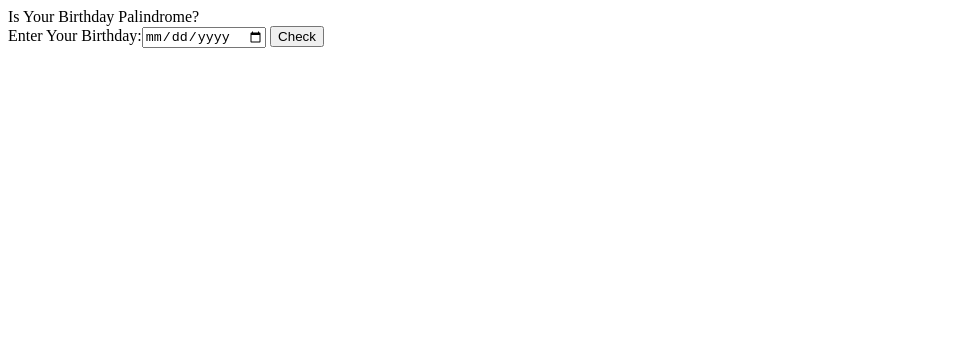
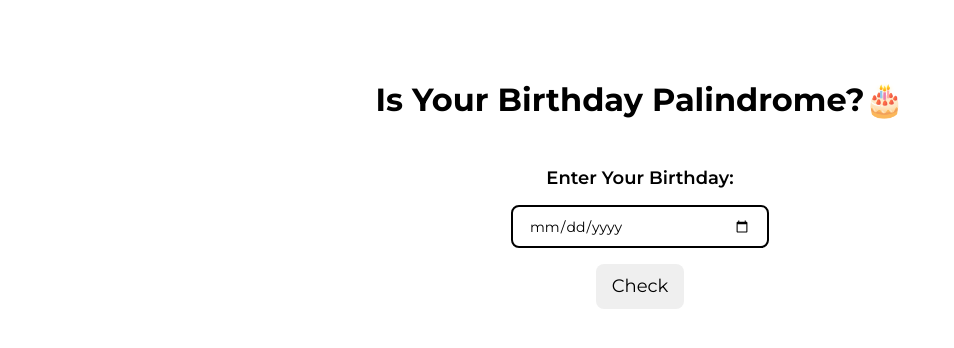
Before and after one commit to NavyaAg/palindrome-bdays, a plain HTML site: page index.html in a window 1280 px wide. Shown: the whole page, without its empty margins (0-954 px from the left). Drawn offline with Linux system fonts and the light colour scheme.

Commit message:
stylesheet added

```diff
--- a/index.html
+++ b/index.html
@@ -4,16 +4,24 @@
     <meta http-equiv="X-UA-Compatible" content="IE=edge">
     <meta name="viewport" content="width=device-width, initial-scale=1.0">
     <title>Palindrome Birthday</title>
+    <link rel="stylesheet" href="style.css">
+
+     <!--Google font stylesheets-->
+    <link rel="preconnect" href="https://fonts.googleapis.com">
+    <link rel="preconnect" href="https://fonts.gstatic.com" crossorigin>
+    <link href="https://fonts.googleapis.com/css2?family=Montserrat:wght@400;500;600;700&display=swap" rel="stylesheet">
 </head>
 <body>
     <main>
-        <header>Is Your Birthday Palindrome?</header>
+        <header><h1>Is Your Birthday Palindrome?🎂</h1></header>
+        <section>
+            <label class="input-label">Enter Your Birthday:</label>
+            <input type="date" name="" id="date">
+            <button class="isBday">Check</button>
+            <p class="message"></p>
+        </section>
     </main>
-    <section>
-        <label>Enter Your Birthday:<input type="date" name="" id="date"></label>
-        <button class="isBday">Check</button>
-        <p class="message"></p>
-    </section>
+
     <script src="./index.js"></script>
 </body>
 </html>
--- a/index.js
+++ b/index.js
@@ -216,13 +216,13 @@ function generateDateFormats(date){
         const [ctr2, prevDate] = getPreviousPalindromeDate(date);
 
         if (ctr1 > ctr2) {
-    output.innerText = `The nearest palindrome date is ${prevDate.day}-${prevDate.month}-${prevDate.year}, you missed by ${ctr2} days.`;
+    output.innerText = `The nearest palindrome date is ${prevDate.day}-${prevDate.month}-${prevDate.year}, you missed by ${ctr2} days.🙁`;
         } else {
-          output.innerText = `The nearest palindrome date is ${nextDate.day}-${nextDate.month}-${nextDate.year}, you missed by ${ctr1} days.`;
+          output.innerText = `The nearest palindrome date is ${nextDate.day}-${nextDate.month}-${nextDate.year}, you missed by ${ctr1} days.🙁`;
         }
 
       } else {
-        output.innerText = 'Yay! Your birthday is palindrome!';
+        output.innerText = 'Yay! Your birthday is palindrome!🎉';
       }
     }
   }
--- /dev/null
+++ b/style.css
@@ -0,0 +1,54 @@
+*{
+    padding: 0;
+    margin: 0;
+    box-sizing: border-box;
+    font-family: 'Montserrat', sans-serif;
+}
+main{
+    margin: 4rem auto 7rem;
+
+    text-align: center;
+}
+
+h1{
+    display: block;
+    padding: 1rem;
+    margin:2rem
+
+}
+
+.input-label{
+    display: block;
+    font-size: large;
+    font-weight: 600;
+}
+
+#date{
+    font-size: 14px;
+    outline: #fff;
+    padding: 0.6rem 1rem;
+    margin: 1rem;
+    border: 2px solid black;
+    border-radius: 0.5rem;
+    width: 100%;
+    max-width: 258px;
+}
+
+.isBday{
+    display: block;
+    padding:0.7rem 1rem ;
+
+    border: none;
+
+    border-radius: 0.5rem;
+    font-size: large;
+    cursor: pointer;
+    outline: #fff;
+    margin: auto;
+}
+
+.message{
+    margin: 1rem;
+    font-size: larger;
+    font-weight: 600;
+}
```
